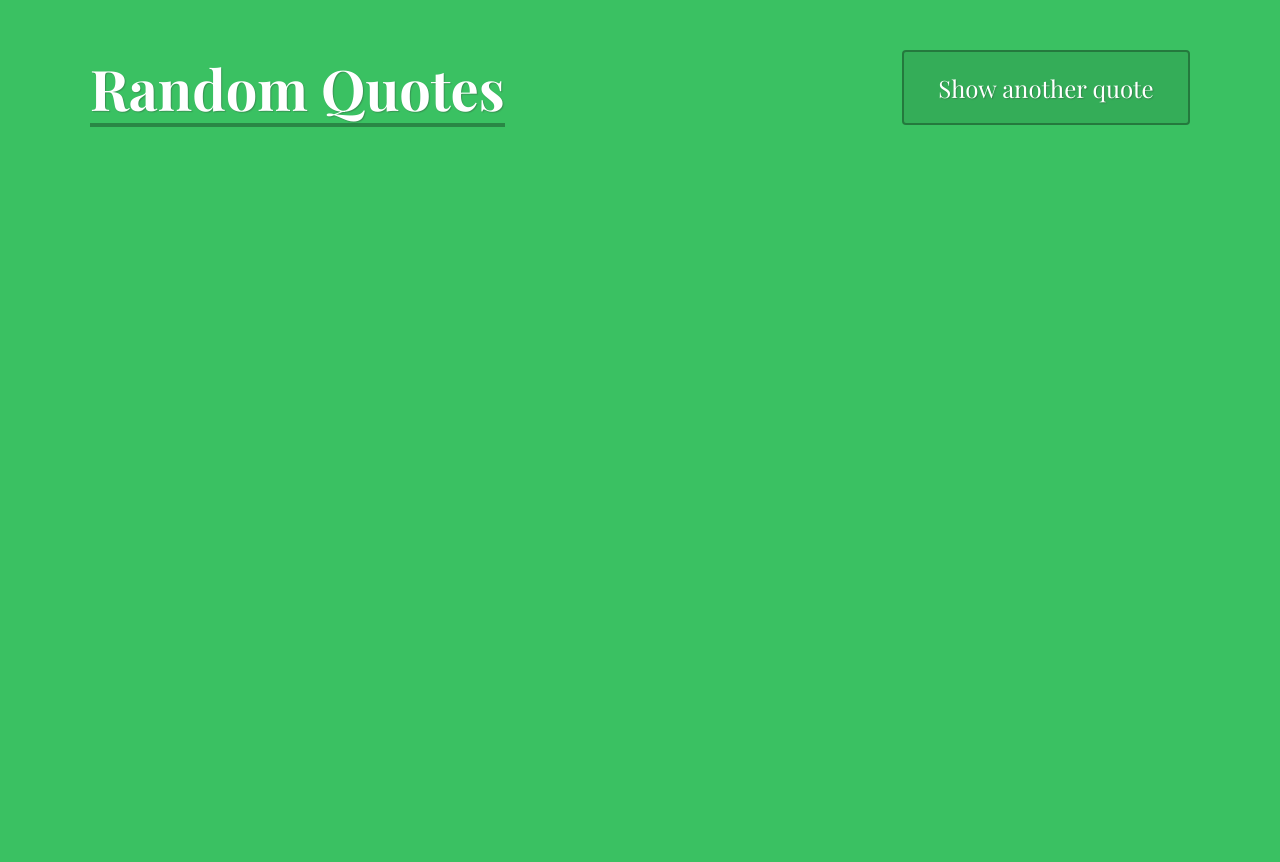
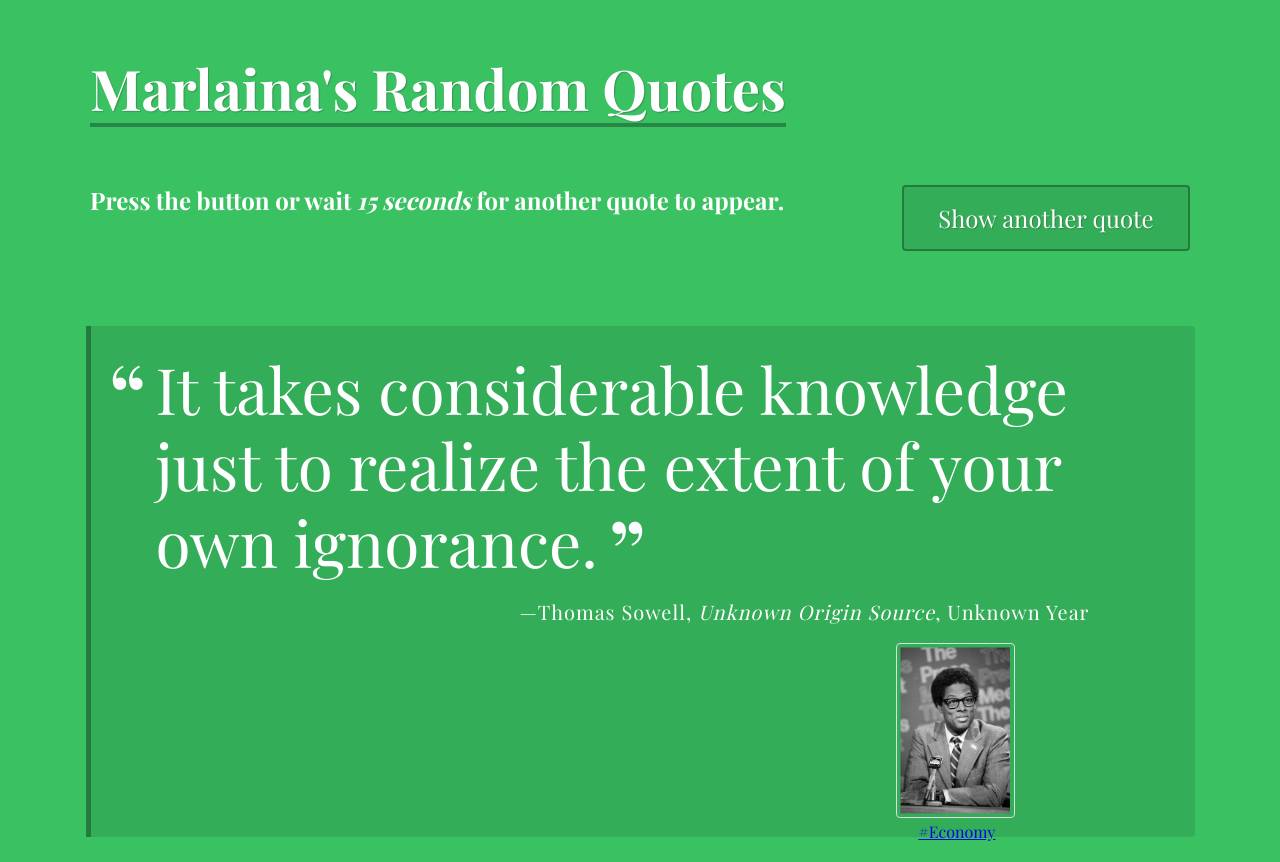
Before and after one commit to Marlaina-G/RandomQuoteGenerator, a plain HTML site: page index.html in a window 1280 px wide. Before the commit the page ends 800 px from the top, so only its background shows below. Drawn offline with nearby package versions, Linux system fonts and the light colour scheme; a web font is replaced by a local one.

Commit message:
functions created
getRandomQuote provides a random quote & its properties from the quotes array

printQuote() displays the quote properties in the specified format below on a web page

```diff
--- a/css/styles.css
+++ b/css/styles.css
@@ -3,7 +3,7 @@
  * Random Quote Generator - CSS
  */
 
- @import url('https://fonts.googleapis.com/css?family=Playfair+Display:400,400i,700,700i&display=swap');
+@import url('https://fonts.googleapis.com/css?family=Playfair+Display:400,400i,700,700i&display=swap');
 
 body {
   background-color: rgb(58, 193, 98);
@@ -115,6 +115,22 @@ h1 {
   font-style: normal;
 }
 
+img {
+  border: 1px solid #ddd;
+  border-radius: 4px;
+  padding: 3.5px;
+  width: 110px;
+  position: relative;
+  left: 750px;
+}
+
+.tag {
+  position: relative;
+  left: 650px;
+  top: 20px;
+}
+
+
 @media (min-width: 768px) {
   body {
     padding: 25px;
--- a/index.html
+++ b/index.html
@@ -4,6 +4,7 @@
 <head>
   <meta charset="UTF-8">
   <meta name="viewport" content="width=device-width, initial-scale=1.0">
+  <!-- <meta http-equiv="refresh" content="15" /> -->
   <title>Marlaina's Random Quotes</title>
   <link rel="stylesheet" href="css/normalize.css">
   <link rel="stylesheet" href="css/styles.css">
@@ -11,18 +12,15 @@
 
 <body>
   <header>
-    <h1>Random Quotes</h1>
+    <h1>Marlaina's Random Quotes</h1>
+    <h2>Press the button or wait <em>15 seconds</em> for another quote to appear.</h2>
     <button id="load-quote" class="load-quote">Show another quote</button>
   </header>
 
-  <!-- <div class="container">
-      <div id="quote-box" class="quote-box">
-        <p class="quote">Every great developer you know got there by solving problems they were unqualified to solve until they actually did it.</p>
-        <p class="source">Patrick McKenzie<span class="citation">Twitter</span><span class="year">2016</span></p>
-      </div>
-    </div> -->
+  <div class="container">
+    <script src="js/script.js"></script>
+  </div>
 
-  <script src="js/script.js"></script>
 </body>
 
 </html>
--- a/js/script.js
+++ b/js/script.js
@@ -2,15 +2,19 @@
 Treehouse FSJS Techdegree:
 project 1 - A Random Quote Generator
 ******************************************/
-
 // For assistance:
 // Check the "Project Resources" section of the project instructions
 // Reach out in your Slack community - https://treehouse-fsjs-102.slack.com/app_redirect?channel=chit-chat
 
+/**********************************************************************************************************************************
+                                            I am looking to 'Exceed Expectations.'
+**********************************************************************************************************************************/
+
+// Objective: to create a web app that displays 5+ quotes in a specified format
+
 /***
  * `quotes` array
  ***/
-
 const quotes = [
   {
     quote:
@@ -48,22 +52,22 @@ const quotes = [
     quote:
       "It takes considerable knowledge just to realize the extent of your own ignorance.",
     source: "Thomas Sowell", //who said it
-    citation: "Unknown", //where it's from
-    year: "Unknown",
+    citation: "Unknown Origin Source", //where it's from
+    year: "Unknown Year",
     image: "images/thomasSowell.jpg",
     tag: "Economy", //category
-    bibliography: "https://www.goodreads.com/author/quotes/2056.Thomas_Sowell",
+    bibliography: "https://www.goodreads.com/author/quotes/2056.Thomas_Sowell", // don't display. for source reference only
   },
   {
     quote:
       "Better to remain silent and be thought a fool than to speak out and remove all doubt.",
-    source: "Uknown", //who said it
-    citation: "Uknown", //where it's from
-    year: "Uknown",
+    source: "Uknown Author", //who said it
+    citation: "Uknown Origin Year", //where it's from
+    year: "Uknown Year",
     image: "images/unknown.jpg",
     tag: "Knowledge", //category
     bibliography:
-      "https://www.treasurequotes.com/quotes/better-to-remain-silent-and-be-thought-a-fool",
+      "https://www.treasurequotes.com/quotes/better-to-remain-silent-and-be-thought-a-fool", // don't display. for source reference only
   },
   {
     quote:
@@ -74,7 +78,7 @@ const quotes = [
     image: "images/tiana.png",
     tag: "Movie", //category
     bibliography:
-      "https://www.sweetyhigh.com/read/tiana-princess-and-the-frog-quotes-captions-010419",
+      "https://www.sweetyhigh.com/read/tiana-princess-and-the-frog-quotes-captions-010419", // don't display. for source reference only
   },
   {
     quote: "I'm gonna make him an offer he can't refuse.",
@@ -83,7 +87,7 @@ const quotes = [
     year: 1972,
     image: "images/donVitoCorleone.jpg",
     tag: "Movie", //category
-    bibliography: "https://www.rottentomatoes.com/m/godfather/quotes/",
+    bibliography: "https://www.rottentomatoes.com/m/godfather/quotes/", // don't display. for source reference only
   },
   {
     quote: "This is business. Not personal.",
@@ -92,7 +96,7 @@ const quotes = [
     year: 1972,
     image: "images/tomHagen.jpg",
     tag: "Movie", //category
-    bibliography: "https://www.rottentomatoes.com/m/godfather/quotes/",
+    bibliography: "https://www.rottentomatoes.com/m/godfather/quotes/", // don't display. for source reference only
   },
   {
     quote:
@@ -102,7 +106,7 @@ const quotes = [
     year: 2009,
     image: "images/ray.jpg",
     tag: "Movie", //category
-    bibliography: "https://www.imdb.com/title/tt0780521/characters/nm0191906",
+    bibliography: "https://www.imdb.com/title/tt0780521/characters/nm0191906", // don't display. for source reference only
   },
 ];
 
@@ -110,14 +114,51 @@ const quotes = [
  * `getRandomQuote` function
  ***/
 
-function getRandomQuote
+function getRandomQuote() {
+  //this function provides a random quote & its properties from the quotes array
+  let upperBounds = quotes.length - 1; //random number not to exceed max amount of entries in the 'quotes' array
+  let lowerBounds = 0; //random number not to go below 0
+  let randomNumber = Math.floor(
+    Math.random() * (upperBounds - lowerBounds + 1) + lowerBounds
+  );
+  console.log(randomNumber);
+
+  let quote = quotes[randomNumber];
+  console.log(quote.quote);
+  console.log(quote.source);
+  console.log(quote.year);
+  console.log(quote.citation);
+  console.log(quote.tag);
+  console.log(quote.image);
+  setTimeout(function () {
+    window.location.reload(1);
+  }, 15000);
+  return quote;
+}
 
 /***
  * `printQuote` function
  ***/
 
+let html = "";
 
+function printQuote() {
+  //this function displays the quote properties in the specified format below on a web page
+  let quote = getRandomQuote();
+  html = `
+  <p class="quote">${quote.quote}</p>
 
+  <p class="source">${quote.source}<span class="citation">${quote.citation}</span><span class="year">${quote.year}</span></p>
+
+    <img src="${quote.image}" alt="${quote.source}">
+
+    <a href="index.html" class="tag">#${quote.tag}</a>
+
+  `;
+  document.querySelector("div").innerHTML = html;
+}
+
+printQuote();
 /***
  * click event listener for the print quote button
  * DO NOT CHANGE THE CODE BELOW!!
```
Also changed, not shown: 1 other file.
